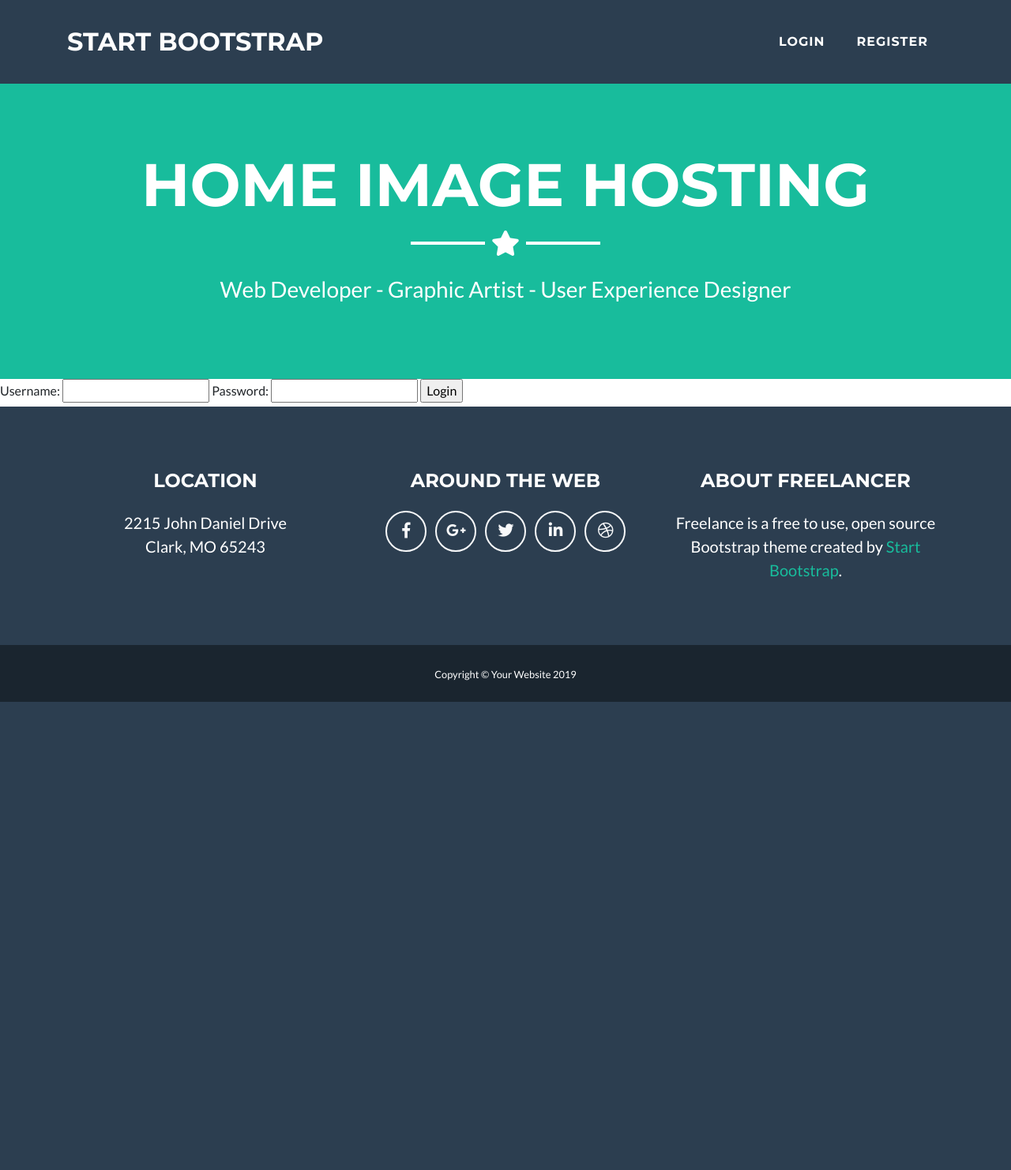
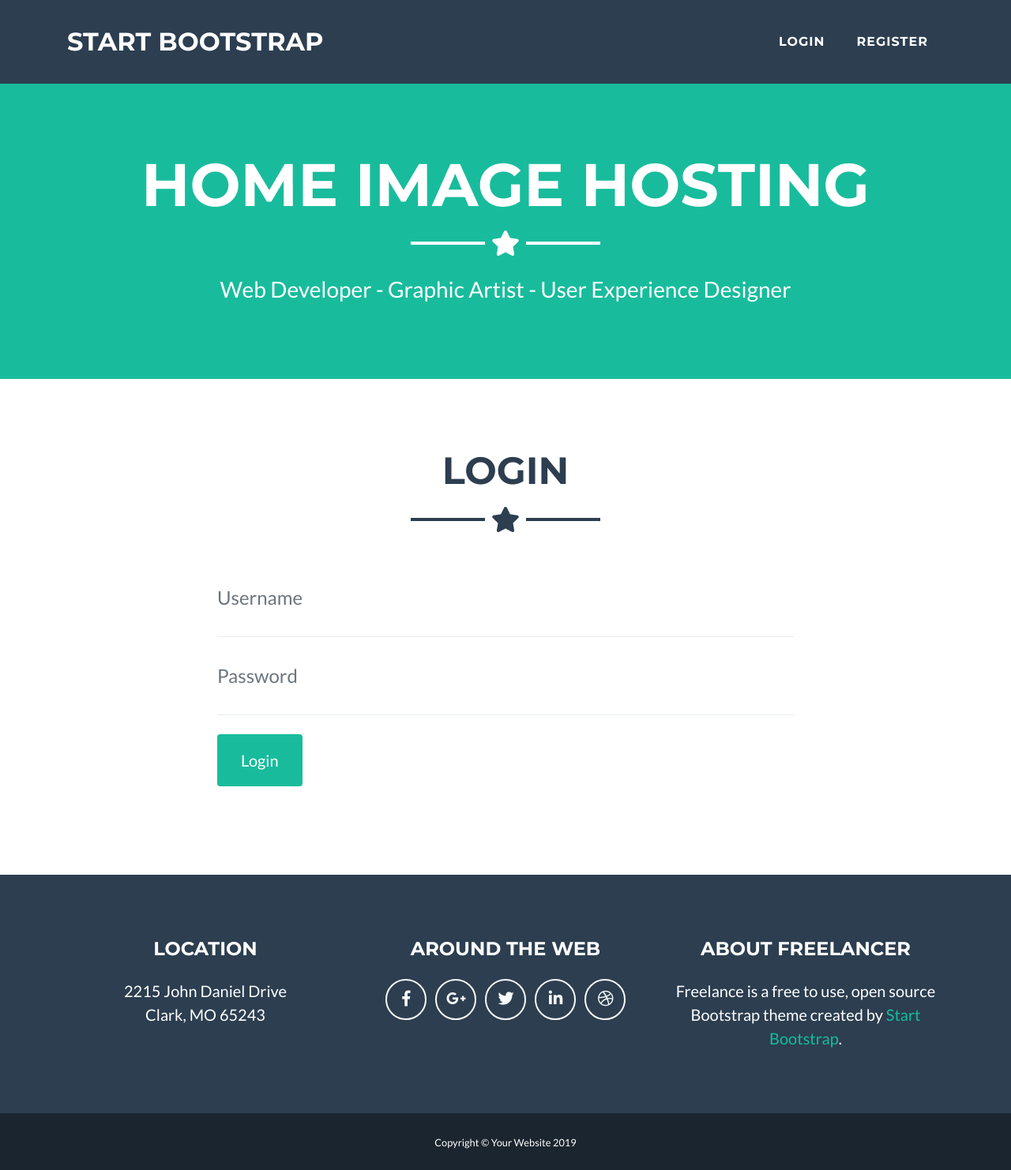
Before and after one commit to michal-mietus/home-hosting, a Flask app: page /login in a window 1280 px wide. Shown: the whole page at 79% size. Before the commit the page ends 889 px from the top, so only its background shows below. Run offline with Flask 2, Linux system fonts and the light colour scheme; some libraries are stand-ins or nearby versions.

Commit message:
Login template with form , fields:   - username   - password

```diff
--- a/templates/login.html
+++ b/templates/login.html
@@ -3,11 +3,35 @@
 {% block title %}Login{% endblock %}
 
 {% block content %}
-<form method='POST' action="/login">
-    <label for='username'>Username:</label>
-    <input type='text' name='username'>
-    <label for='password'>Password:</label>
-    <input type='password' name='password'>
-    <input type='submit' value='Login'>
-</form>
+<section id="contact">
+    <div class="container">
+        <h2 class="text-center text-uppercase text-secondary mb-0">Login</h2>
+        <hr class="star-dark mb-5">
+        <div class="row">
+            <div class="col-lg-8 mx-auto">
+                <form method="POST" name="login" id="loginForm" novalidate="novalidate">
+                    <div class="control-group">
+                    <div class="form-group floating-label-form-group controls mb-0 pb-2">
+                        <label>Username</label>
+                        <input class="form-control" id="username" name="username" type="text" placeholder="Username" required="required" data-validation-required-message="Please enter your username.">
+                        <p class="help-block text-danger"></p>
+                    </div>
+                    </div>
+                    <div class="control-group">
+                    <div class="form-group floating-label-form-group controls mb-0 pb-2">
+                        <label>Password</label>
+                        <input class="form-control" id="password" name="password" type="password" placeholder="Password" required="required" data-validation-required-message="Please enter your password.">
+                        <p class="help-block text-danger"></p>
+                    </div>
+                    </div>
+                    <br>
+                    <div id="success"></div>
+                    <div class="form-group">
+                    <input type="submit" value="Login" class="btn btn-primary btn-xl" id="sendMessageButton">
+                    </div>
+                </form>
+            </div>
+        </div>
+    </div>
+</section>
 {% endblock %}
```
